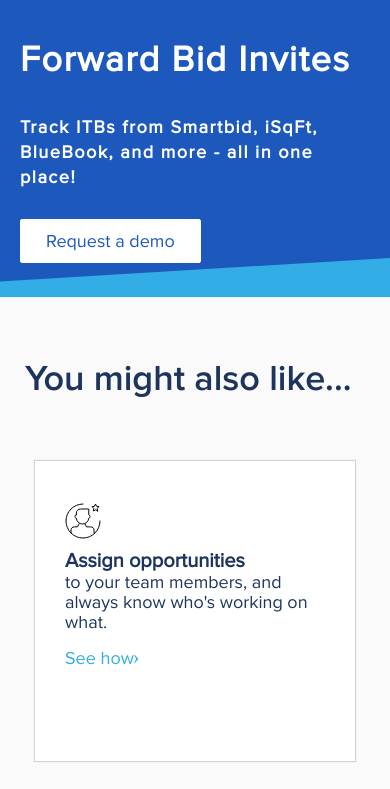
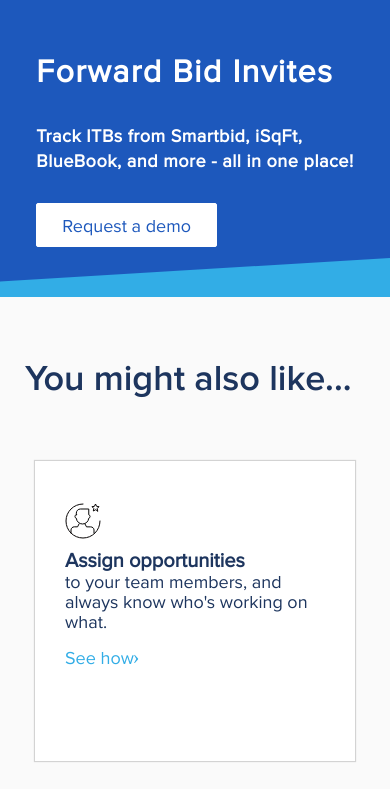
Before and after one commit to k-hub/bc-landing-page, a plain HTML site: page index.html in a window 390 px wide. Shown: the part 53-842 px from the top of the page. Drawn offline with Linux system fonts and the light colour scheme.

Commit message:
Added media query for screens <400px for hero banner text.

```diff
--- a/stylesheets/layout/_hero-banner.scss
+++ b/stylesheets/layout/_hero-banner.scss
@@ -38,6 +38,17 @@
     max-width: $herobanner-width;
     letter-spacing: 1.5px;
 
+    @media only screen and (max-width: 400px) {
+        h1 {
+            font-size: 32px;
+        }
+
+        h3 {
+            margin: 10px 0 20px 0;
+            letter-spacing: 0.5;
+        }
+    }
+
     h3 {
         margin: 30px 0;
     }
```
Also changed, not shown: stylesheets/css/main.css.
